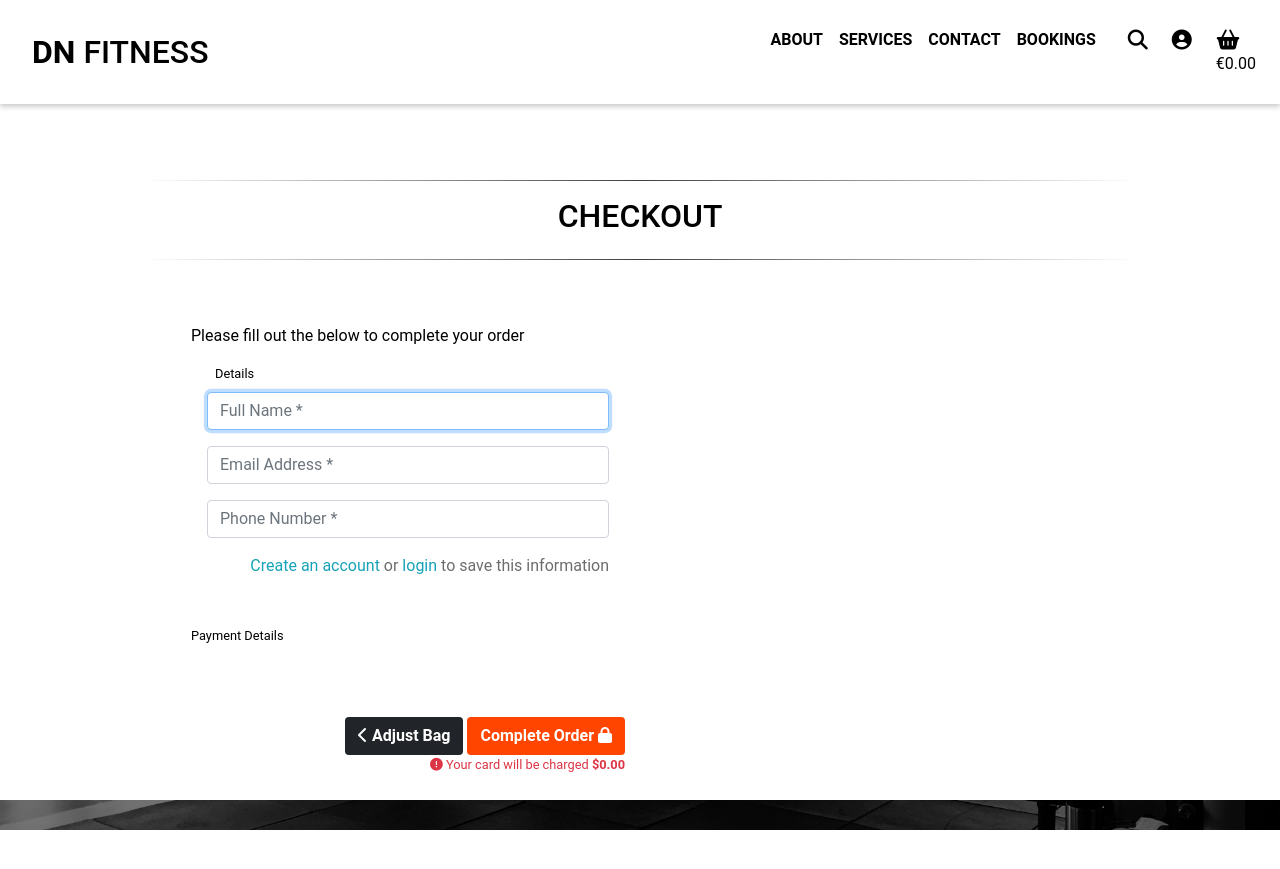
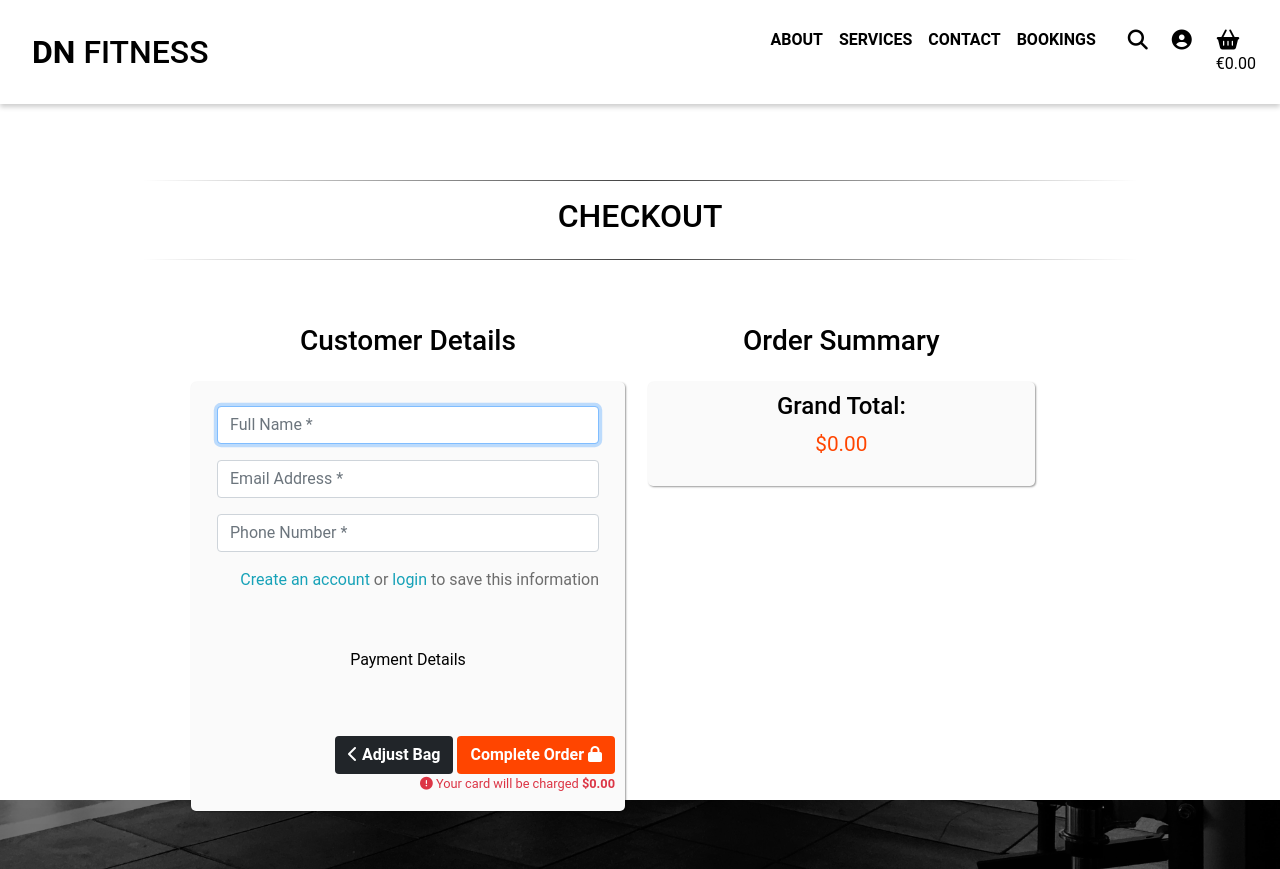
Before and after one commit to nemixu/Milestone4, a Django app: template checkout/templates/checkout/checkout.html in a window 1280 px wide. Before the commit the page ends 830 px from the top, so only its background shows below. Run offline with Django 3.2, Linux system fonts and the light colour scheme; the template is opened without the code that fills it: values that come from a table or form of the project are taken from there, others are empty; some libraries are stand-ins or nearby versions.

Commit message:
imported bagtools for grandtotal, checkout columns created

```diff
--- a/checkout/templates/checkout/checkout.html
+++ b/checkout/templates/checkout/checkout.html
@@ -1,5 +1,6 @@
 {% extends 'base.html' %}
 {% load static %}
+{% load bag_tools %}
 {% block title %} DN Fitness | Checkout {% endblock %}
 
 {% block page_header %}
@@ -22,14 +23,13 @@
                 <hr class="hr-black-long">
             </div>
         </div>
-
     <div class="row p-5">
-        <div class="col-12 col-lg-6 ">
-            <p class="text-black">Please fill out the below to complete your order</p>
-            <form action="{% url 'checkout'%}" method="POST" id="payment-form">
+        <div class="col-sm-12 col-lg-6 mr-2">
+            <h3 class="text-black text-center pb-3">Customer Details</h3>
+            <form action="{% url 'checkout'%}" method="POST" id="payment-form" class="checkout_row pt-3">
                 {% csrf_token %}
                 <fieldset class="rounded px-3 mb-5">
-                    <legend class="fieldset-label small text-black px-2 w-auto">Details</legend>
+                    <legend class="fieldset-label small text-black px-2 w-auto"></legend>
                     {{ order_form.full_name | as_crispy_field }}
                     {{ order_form.email | as_crispy_field }}
                     {{ order_form.phone_number | as_crispy_field }}
@@ -46,7 +46,8 @@
                     </div>
                 </fieldset>
                 <fieldset class="rounded">
-                    <legend class="fieldset-label small text-black w-auto">Payment Details</legend>
+                    <p class="text-black text-center">Payment Details</p>
+                    <legend class="fieldset-label small text-black w-auto"></legend>
                     <!-- Stripe card to be inserted below.-->
                     <div class="mb-3" id="card-element"></div>
                     <div class="mb-3 text-danger" id="card-errors" role="alert"></div>
@@ -74,6 +75,33 @@
 
             </form>
             </div>
+            <div class="col-sm-12 col-lg-5">
+                <h3 class="text-black text-center pb-3">Order Summary</h3>
+                {% for item in cart_items %}
+                <div class="row checkout_row">
+                    <div class="col-sm-3 col-lg-3">
+                        <div class="mw-100">
+                            <img class="img-fluid rounded" src="{{ item.product.image.url }}" alt="{{ item.product.name }}">
+                        </div>
+                    </div>
+                    <div class="col-sm-9 col-lg-9">
+                        <div class="cart_text_items text-black">
+                            <h5>{{ item.product.name }}</h5>
+                            <p class="my-0"><strong>€ {{ item.product.price }}</strong></p>
+                            <p>Qty: {{ item.quantity }}</p>
+                            <p class="my-0">Subtotal: €{{ item.product.price | calc_subtotal:item.quantity }}
+                        </div>
+                    </div>
+                </div>
+                {% endfor %}
+                <div class="row checkout_row">
+                    <div class="col-sm-12 col-lg-12 text-center">
+                        <h4 class="text-black">Grand Total:</h4>
+                        <p class="cart-colour pb-0 cart-grandtotal">${{ grand_total|floatformat:2 }}</p>
+                    </div>
+                </div>
+            </div>
+
         </div>
     </div>
 {% endblock  %}
```
